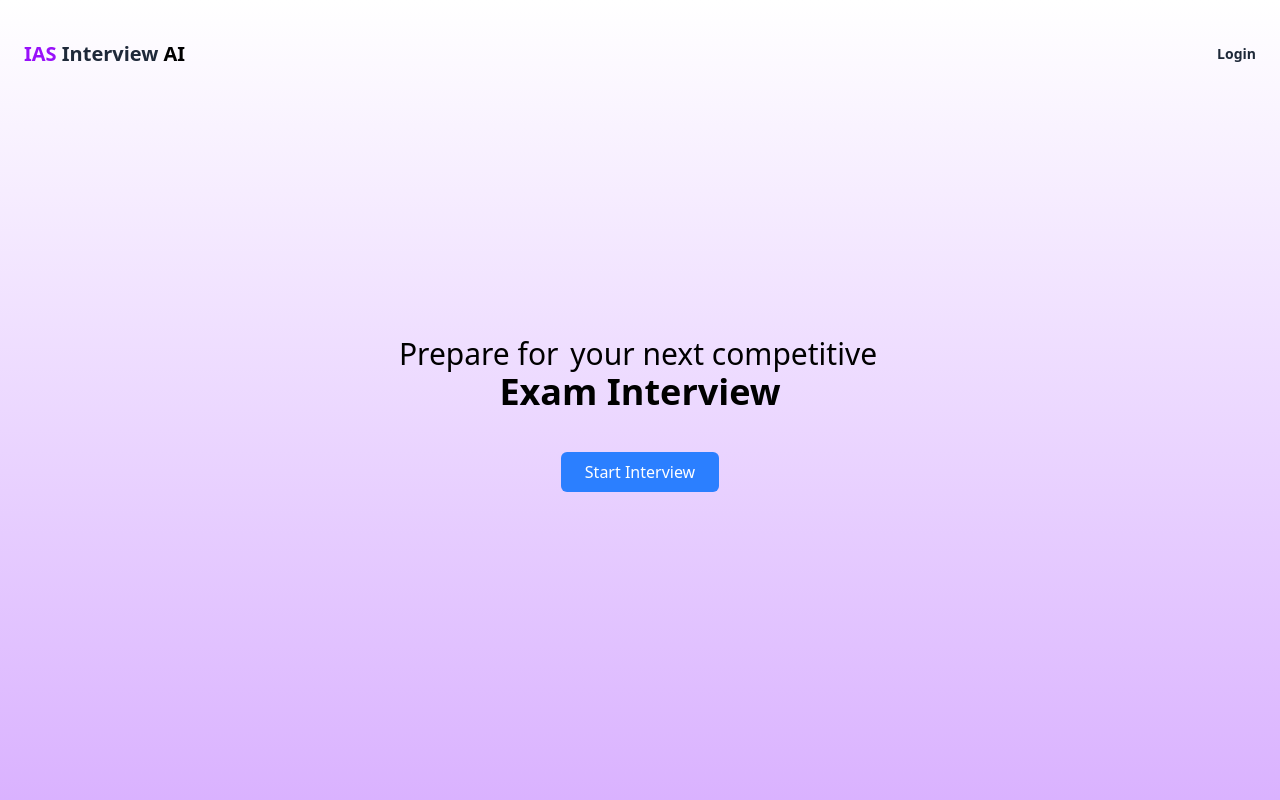
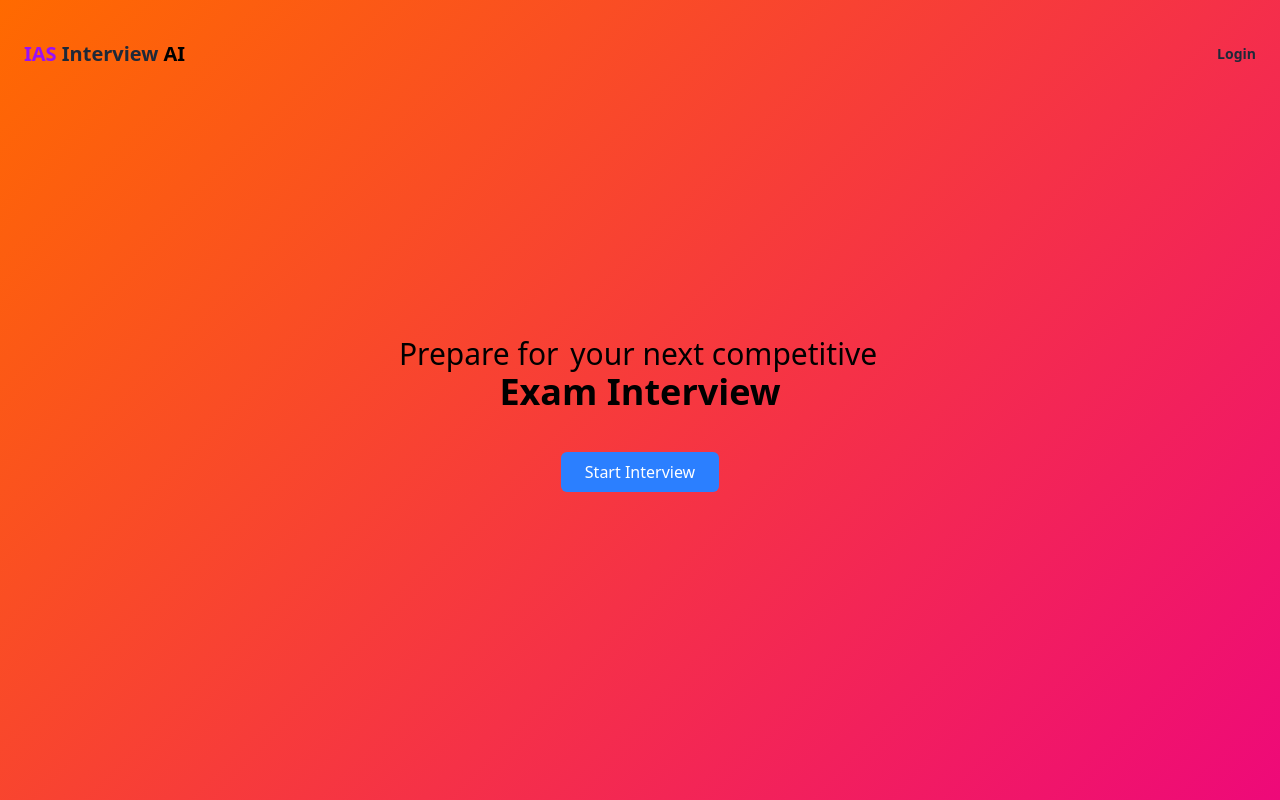
Before and after one commit to shivamvishwakarm/upscinteview_ai, a Next.js app: page / in a window 1280 px wide. Built offline with nearby package versions, Linux system fonts and the light colour scheme.

Commit message:
background color

```diff
--- a/app/HomePage.tsx
+++ b/app/HomePage.tsx
@@ -1,9 +1,11 @@
-
 import React from 'react';
 
 export default function Landing() {
   return (
-    <main className="min-h-screen flex flex-col items-center justify-between bg-gradient-to-b from-white to-purple-300 px-6 py-10">
+    <main
+      className="min-h-screen flex flex-col items-center justify-between px-6 py-10"
+      style={{ background: 'linear-gradient(135deg, #ff6a00, #ee0979)' }}
+    >
       {/* Header */}
       <header className="w-full flex justify-between items-center text-sm font-semibold text-gray-800">
         <span className="text-xl">
```
